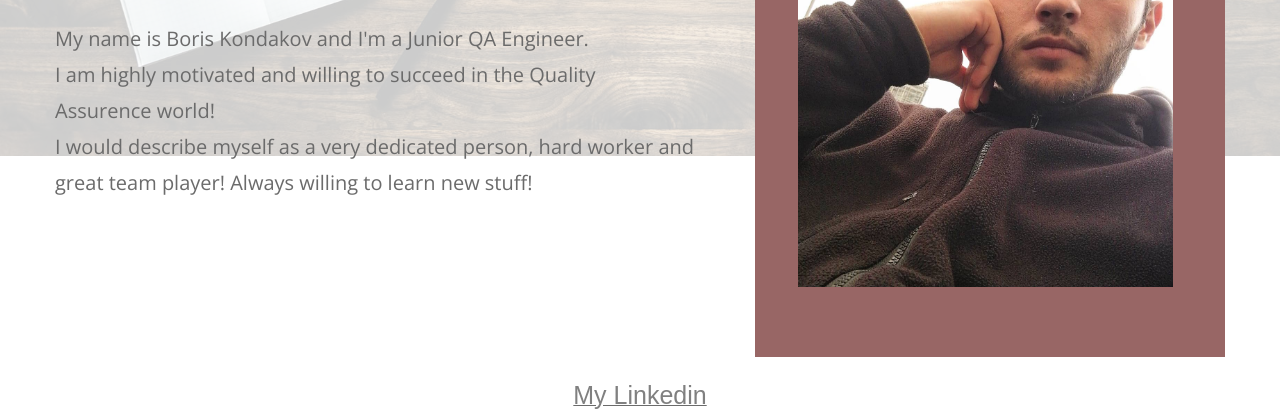
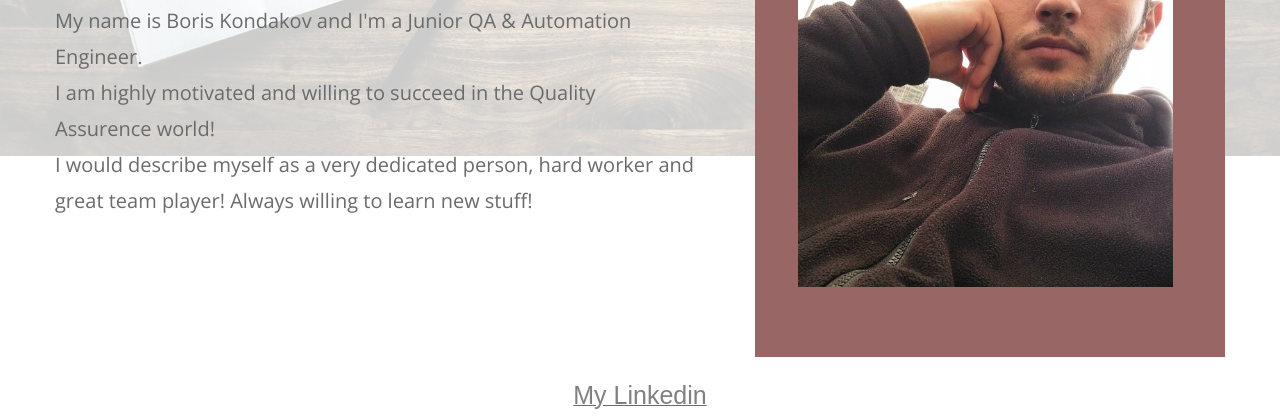
Before and after one commit to kondakov725/BorisKondakov, a plain HTML site: page index.html in a window 1280 px wide. Shown: the part 743-1162 px from the top of the page. Drawn offline with nearby package versions, Linux system fonts and the light colour scheme.

Commit message:
Update index.html

```diff
--- a/index.html
+++ b/index.html
@@ -42,7 +42,7 @@ https://templatemo.com/tm-530-mini-profile
               <div class="tm-welcome-left">
                 <h2 class="tm-welcome-title" style="font-size:45px"><b>About me</b></h2>
                 <p class="pb-0">
-                  <p style="font-size:20px">My name is Boris Kondakov and I'm a Junior QA Engineer.<br>
+                  <p style="font-size:20px">My name is Boris Kondakov and I'm a Junior QA & Automation Engineer.<br>
 				  I am highly motivated and willing to succeed in the Quality Assurence world!<br>
 				  I would describe myself as a very dedicated person, hard worker and great team player! Always willing to learn new stuff!</p>
               </div>
```
